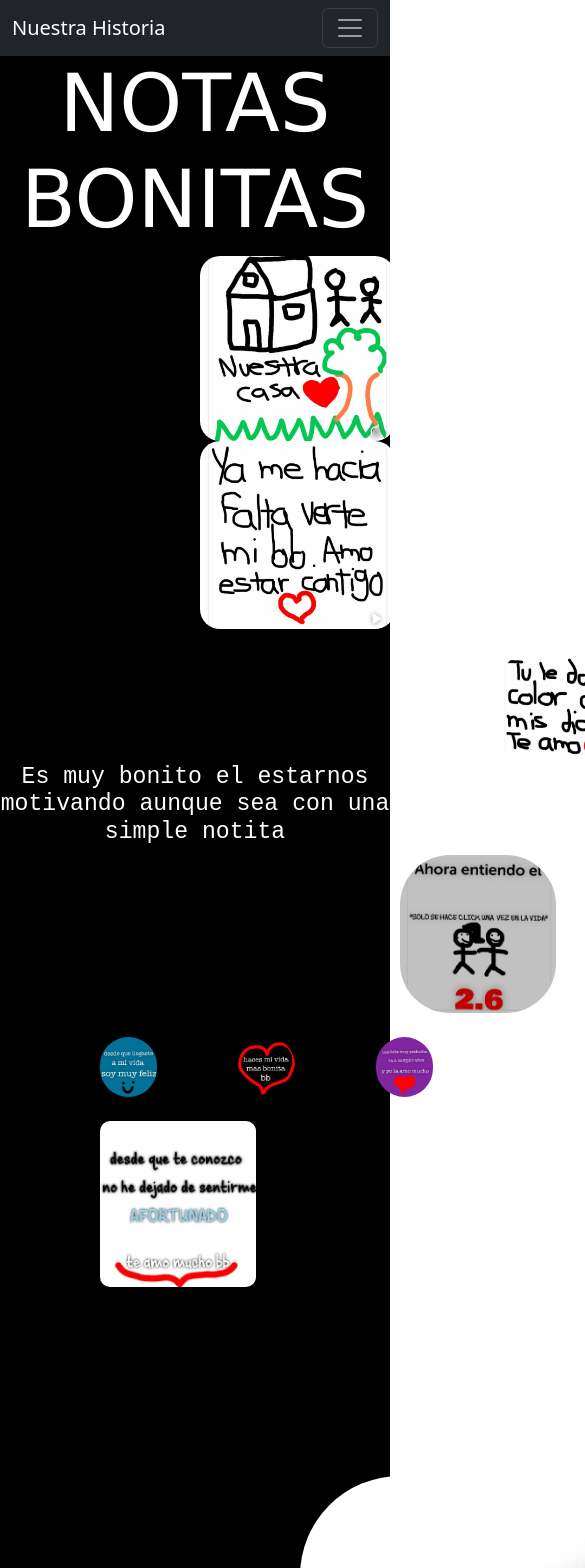
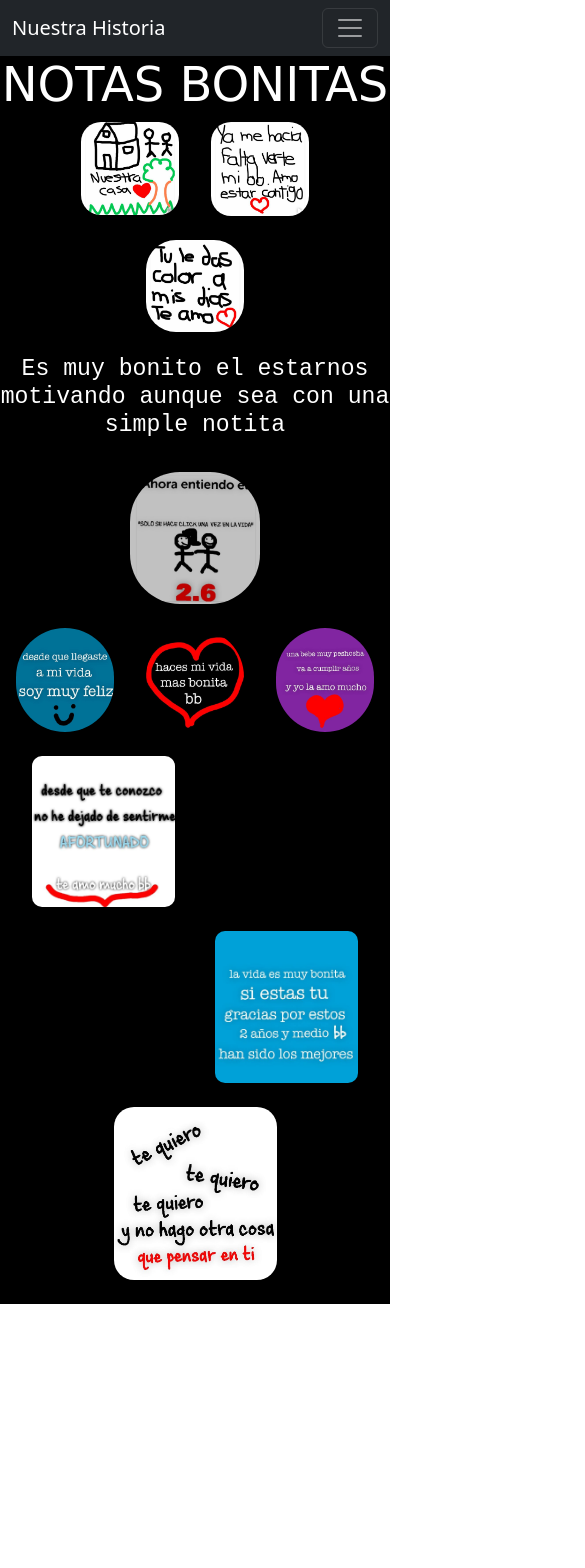
Before and after one commit to GuarU345/regaloEspecial, an Angular app: page /notasb in a window 390 px wide. Shown: the top 1568 px of the page, 585 px wide, since content can reach past the window. After the commit the page ends 1304 px from the top, so only its background shows below. Built offline with nearby package versions, Linux system fonts and the light colour scheme.

Commit message:
responsivizando el apartado notitas

```diff
--- a/src/app/Componentes/notasbonitas/notasbonitas.component.css
+++ b/src/app/Componentes/notasbonitas/notasbonitas.component.css
@@ -8,15 +8,20 @@
     font-family: Verdana;
     font-size: 80px;
 }
+.container-img{
+    display: flex;
+    align-items: center;
+    justify-content: center;
+    gap: 2rem;
+    padding: 0rem 2rem;
+}
 .img{
-    width: 50%;
+    width: 30%;
     border-radius: 20px;
-    margin-left: 200px;
 }
 .imgcent{
     width: 30%;
     border-radius: 30px;
-    margin-left: 500px;
 }
 .txtnota{
     color: white;
@@ -25,31 +30,48 @@
 }
 .imggrande{
     width: 40%;
-    margin-left: 400px;
     border-radius: 50px;
 }
 .img3{
-  width: 50%;
+  width: 30%;
   border-radius: 300px;
-  margin-left: 100px;
 }
 .img4{
-    width: 50%;
+    width: 30%;
     border-radius: 300px;
-    margin-left: 100px;
+}
+.container-img-left{
+    display: flex;
+    align-items: center;
+    justify-content: flex-start;
+    padding-left: 2rem;
 }
 .img5{
     width: 40%;
     border-radius: 10px;
-    margin-left: 100px;
+}
+.container-img-right{
+    display: flex;
+    align-items: center;
+    justify-content: flex-end;
+    padding-right: 2rem;
 }
 .img6{
     width: 40%;
     border-radius: 10px;
-    margin-left: 700px;
 }
 .imgtq{
-    margin-left: 300px;
     border-radius: 100px;
-    margin-bottom: 20px;
 }
+
+
+@media (max-width:768px){
+    .title{
+        text-align: center;
+        font-size: 3rem;
+    }
+    .imgtq{
+        border-radius: 20px;
+        width: 50%;
+    }
+}
--- a/src/app/Componentes/notasbonitas/notasbonitas.component.html
+++ b/src/app/Componentes/notasbonitas/notasbonitas.component.html
@@ -1,39 +1,52 @@
 <app-dashboard></app-dashboard>
 <div class="fondo">
   <h1 class="title">NOTAS BONITAS</h1>
-<div class="row">
-<div class="col fondo1">
-<img (click)="click1()" class="img" src="../../../assets/nuestracasita.png" alt="">
+  <div class="content">
+    <div class="container-img">
+      <img
+        (click)="click1()"
+        class="img"
+        src="../../../assets/nuestracasita.png"
+        alt=""
+      />
+      <img
+        class="img"
+        (click)="click2()"
+        src="../../../assets/notita1.png"
+        alt=""
+      />
     </div>
-<div class="col">
-<img class="img" (click)="click2()" src="../../../assets/notita1.png" alt="">
   </div>
+  <br />
+  <div class="container-img">
+    <img
+      class="imgcent"
+      (click)="click3()"
+      src="../../../assets/notita2.png"
+      alt=""
+    />
   </div><br>
-<div>
-    <img class="imgcent" (click)="click3()" src="../../../assets/notita2.png" alt="">
+  <h3 class="txtnota">
+    Es muy bonito el estarnos motivando aunque sea con una simple notita
+  </h3><br>
+  <div class="container-img">
+    <img class="imggrande" src="../../../assets/clickbonito.jpg" alt="" />
   </div>
-<h3 class="txtnota">Es muy bonito el estarnos motivando aunque sea con una simple notita</h3>
-<div class="">
-    <img class="imggrande" src="../../../assets/clickbonito.jpg" alt="">
+  <br />
+  <div class="container-img">
+    <img class="img3" src="../../../assets/feliz.jpeg" alt="" />
+    <img class="img4" src="../../../assets/vidabonita.jpeg" alt="" />
+    <img class="img4" src="../../../assets/bbpeshosha.jpeg" alt="" />
+  </div>
+  <br />
+  <div class="container-img-left">
+    <img class="img5" src="../../../assets/afortunado.jpeg" alt="" /><br />
+  </div>
+  <br />
+  <div class="container-img-right">
+    <img class="img6" src="../../../assets/siestastu.jpeg" alt="" />
   </div><br>
-<div class="row">
-<div class="col">
-<img class="img3" src="../../../assets/feliz.jpeg" alt="">
+  <div class="container-img">
+    <img class="imgtq" src="../../../assets/tequiero.jpeg" alt="" />
+  </div><br>
 </div>
-<div class="col">
-<img class="img4" src="../../../assets/vidabonita.jpeg" alt="">
-</div>
-<div class="col">
-<img class="img4" src="../../../assets/bbpeshosha.jpeg" alt="">
-</div>
-</div><br>
-<div class="">
-<img class="img5" src="../../../assets/afortunado.jpeg" alt=""><br>
-<img class="img6" src="../../../assets/siestastu.jpeg" alt="">
-</div><br>
-<div class="">
-<img class="imgtq" src="../../../assets/tequiero.jpeg" alt="">
-</div>
-
-
-</div>
```
Lines whose indentation alone changed are shown as unchanged.
